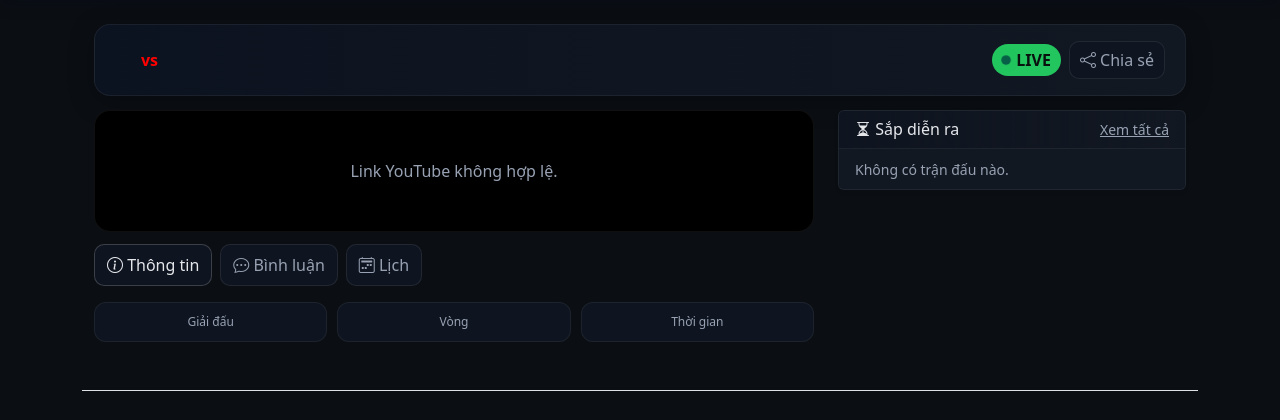
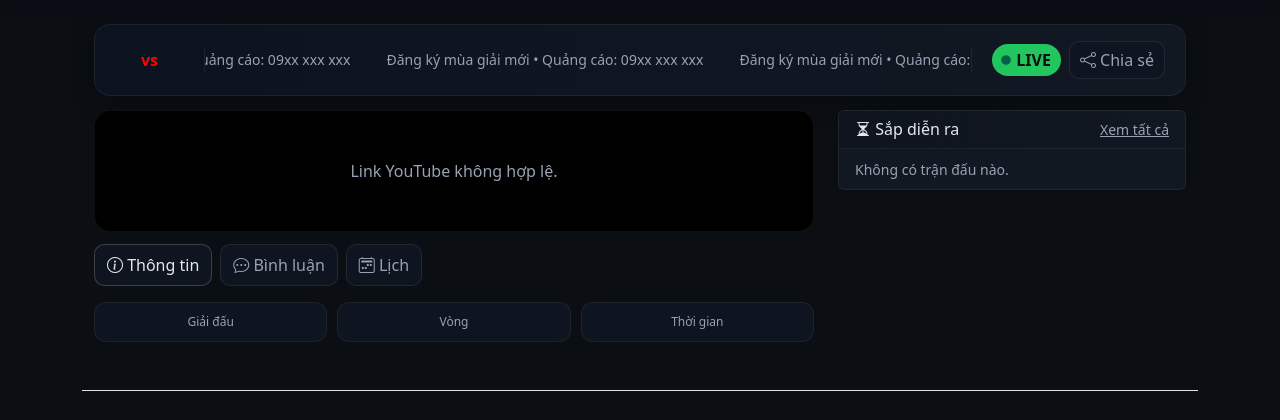
Before and after one commit to dbpsportsvn-glitch/dbpsports, a Django app: page /livestream/ in a window 1280 px wide. Shown: the part 72-492 px from the top of the page. Run offline with Django 5.2, Linux system fonts and the light colour scheme; data that the repository does not hold is empty.

Commit message:
Css Live Stream 3

```diff
--- a/backend/tournaments/static/tournaments/live.css
+++ b/backend/tournaments/static/tournaments/live.css
@@ -52,3 +52,18 @@ body { background: var(--bg); color: var(--text); }
 .live-page .tabbar .tab{ cursor:pointer; }
 .live-page .tab-panel{ display:none; }
 .live-page .tab-panel.is-active{ display:block; }
+
+/* ticker chạy trong header */
+.live-page .live-hero{ gap:12px; }
+.live-page .live-hero .ticker-inline{
+  flex:1; margin:0 8px; height:24px; overflow:hidden;
+  display:flex; align-items:center; border-left:1px solid rgba(255,255,255,.06);
+  border-right:1px solid rgba(255,255,255,.06); padding:0 10px;
+}
+.live-page .live-hero .ticker-inline .track{
+  display:inline-flex; gap:36px; white-space:nowrap;
+  animation: livehdr 25s linear infinite;
+}
+.live-page .live-hero .ticker-inline:hover .track{ animation-play-state: paused; }
+.live-page .live-hero .ticker-inline .item{ color:var(--muted); font-size:14px; }
+@keyframes livehdr{ from{transform:translateX(0)} to{transform:translateX(-50%)} }
--- a/backend/tournaments/templates/tournaments/livestream.html
+++ b/backend/tournaments/templates/tournaments/livestream.html
@@ -11,7 +11,7 @@
 <div class="container mt-4">
 
   {# ======= HEADER / SCOREBOARD ======= #}
-  <div class="live-hero d-flex justify-content-between align-items-center">
+  <div class="live-hero d-flex align-items-center">
     <div class="d-flex align-items-center gap-3">
       <div class="team">
         <div class="logo">{{ live_match.team1.name|slice:":2" }}</div>
@@ -23,6 +23,16 @@
         <strong class="h5 mb-0">{{ live_match.team2.name }}</strong>
       </div>
     </div>
+
+    <div class="ticker-inline" aria-label="Thông báo">
+    <div class="track">
+        <span class="item">{{ ticker_text|default:"Chào mừng tới DBP Sports • Liên hệ quảng cáo: 09xx xxx xxx" }}</span>
+        <span class="item">{{ ticker_text|default:"Chào mừng tới DBP Sports • Liên hệ quảng cáo: 09xx xxx xxx" }}</span>
+        <span class="item">{{ ticker_text|default:"Chào mừng tới DBP Sports • Liên hệ quảng cáo: 09xx xxx xxx" }}</span>
+        <span class="item">{{ ticker_text|default:"Chào mừng tới DBP Sports • Liên hệ quảng cáo: 09xx xxx xxx" }}</span>
+    </div>
+    </div>
+
     <div class="d-flex align-items-center gap-2">
       <span class="badge-live">LIVE</span>
         <button id="shareBtn" class="small-btn" type="button">
--- a/backend/tournaments/views.py
+++ b/backend/tournaments/views.py
@@ -67,6 +67,7 @@ def livestream_view(request):
     return render(request, "tournaments/livestream.html", {
         "live_match": live_match,
         "upcoming_matches": upcoming_matches,
+        "ticker_text": "Đăng ký mùa giải mới • Quảng cáo: 09xx xxx xxx",
     })
 
 def shop_view(request):
```
